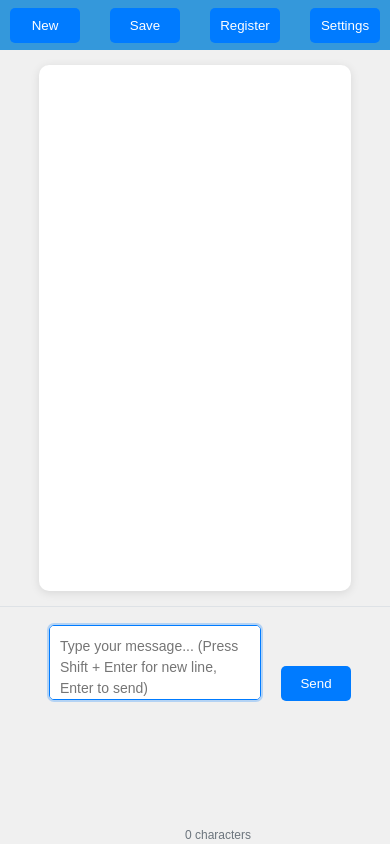
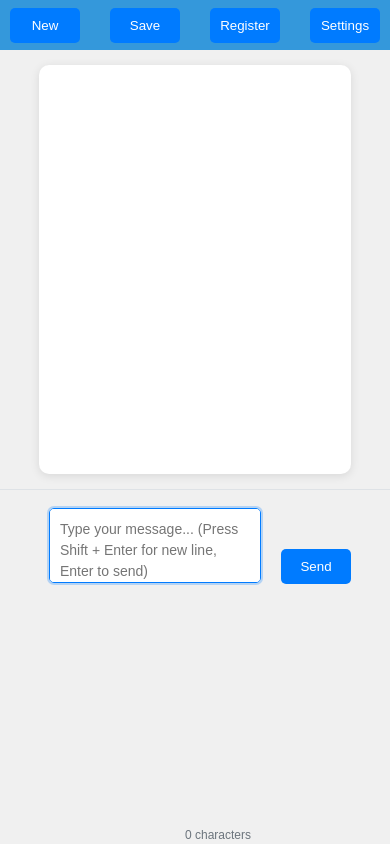
Before and after one commit to ctclg/chat-app, a FastAPI app: page / in a window 390 px wide. Run offline with FastAPI, Linux system fonts and the light colour scheme.

Commit message:
Update max-height for page container and adjust media query for hover support

```diff
--- a/static/css/styles.css
+++ b/static/css/styles.css
@@ -531,11 +531,11 @@ button:hover {
   @media (hover: none) {
     .page-container {
       /*background: lime;*/
-      max-height: 85%;
+      max-height: 600px;
     }
   }
 
-  @media (hover: none) {
+  @media (hover: hover) {
     .message-actions {
         display: none;
     }
```
